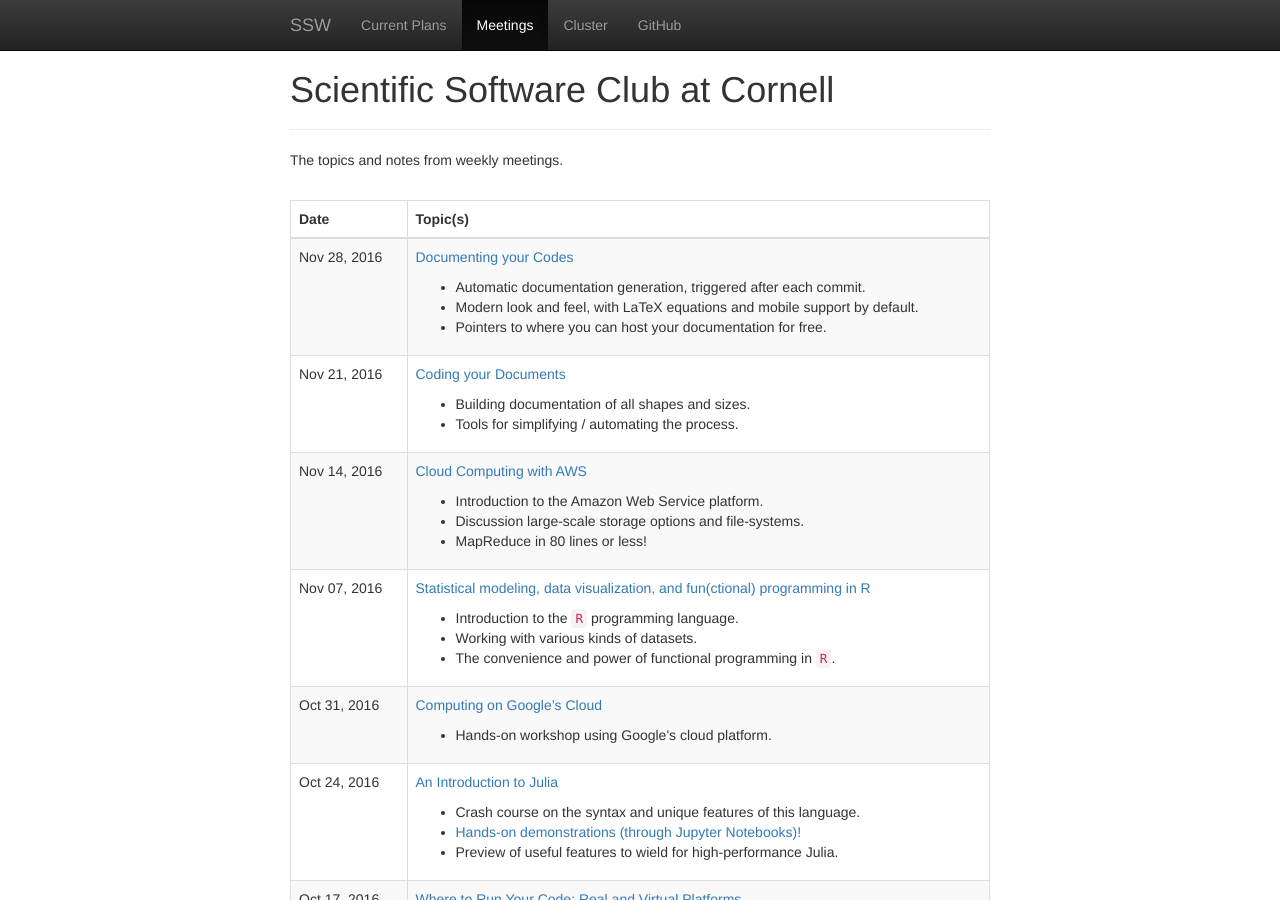
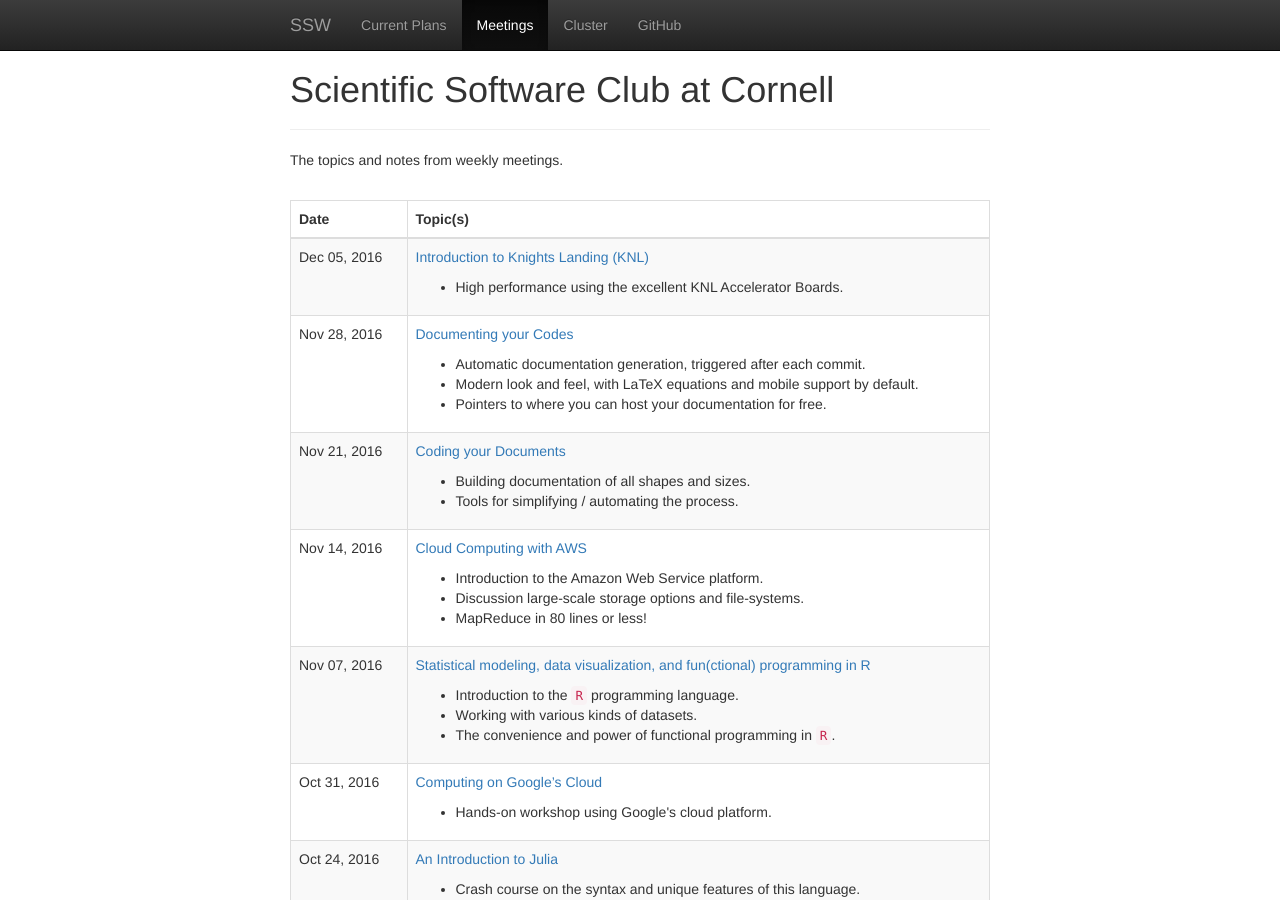
Before and after one commit to cornell-ssw/cornell-ssw.github.io, a Jekyll site: the page built from meetings.html, in a window 1280 px wide and 900 px high. Built offline with Jekyll 4.4.1, drawn with Linux system fonts in a browser that asks for light colours; nearby versions of some CDN libraries; part of the change alters nothing that is shown.

```diff
--- a/_data/meetings.yml
+++ b/_data/meetings.yml
@@ -1,3 +1,11 @@
+# Week 11
+################################################################################
+-
+  date: 2016-12-05
+  info: >
+    <a href="/meetings/2016-12-05">Introduction to Knights Landing (KNL)</a>
+  brief:
+    - High performance using the excellent KNL Accelerator Boards.
 # Week 10
 ################################################################################
 -
--- /dev/null
+++ b/meetings/2016-12-05.md
@@ -0,0 +1,39 @@
+---
+title: Introduction to Knights Landing (KNL)
+layout: post
+speakers:
+  - speaker:
+    name: Steve Lantz
+    affil: Cornell University
+---
+
+# Overview
+--------------------------------------------------------------------------------
+- [Introduction to Knights Landing](#introduction-to-knights-landing)
+    - High performance using the excellent KNL Accelerator Boards.
+
+# Introduction to Knights Landing
+--------------------------------------------------------------------------------
+
+Presentation courtesy of Steve Lantz.
+
+**Abstract**:
+
+_The recently introduced Intel Xeon Phi "Knights Landing" (KNL) is one of the most
+anticipated processors to enter the HPC market. With a design that puts a heavy
+emphasis on floating-point throughput, it is clearly targeted at the scientific
+computing community (and relatives). KNL has two big advantages: it is a
+full-fledged x86_64 processor, and it can be programmed in standard compiled
+languages such as C/C++ and Fortran. However, it takes some doing to realize the
+advertised performance._
+
+_For this meeting we will start with an overview of KNL's unique features and
+their implications for programs. The presentation will be followed by a hands-on
+session with "Stampede Upgrade", a cluster of 504 KNL nodes at the Texas Advanced
+Computing Center (TACC). The short exercises will illustrate the importance of
+vectorization in codes that will run well on current and future processor
+architectures._
+
+--------------------------------------------------------------------------------
+
+<script async class="speakerdeck-embed" data-id="755328650af545ce8bda9324cb0d2419" data-ratio="1.33333333333333" src="//speakerdeck.com/assets/embed.js"></script>
```
